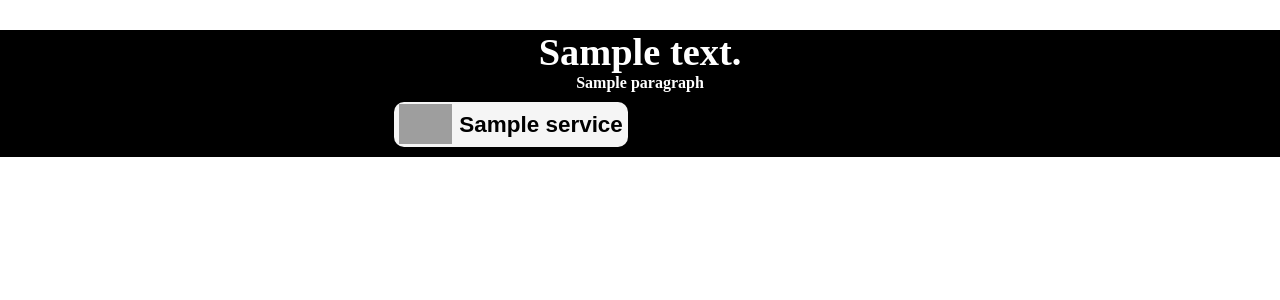
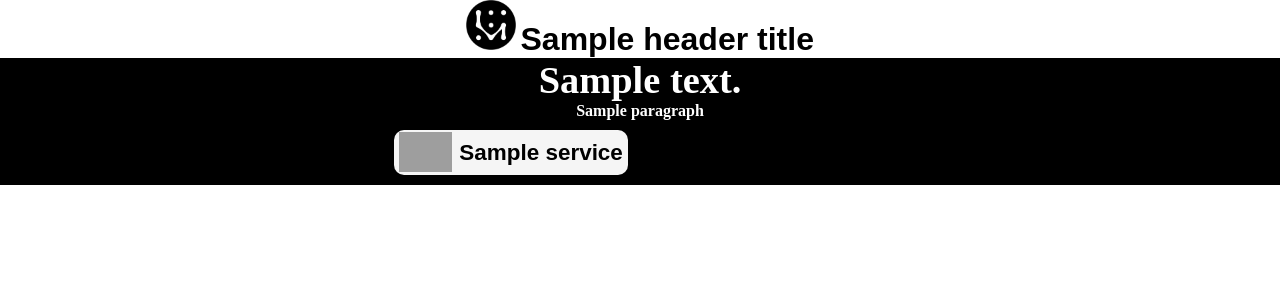
Before and after one commit to JavierOramas/PNServer, a Flask app: template templates/server_up.html in a window 1280 px wide. Shown: the top 300 px of the page. Run offline with Flask 2, Linux system fonts and the light colour scheme; the template is opened without the code that fills it: most values are stand-ins (such as "Sample title", 1, 10 or a date in 2020); grey boxes are pictures that could not be loaded.

Commit message:
header logo and title added

```diff
--- a/main.py
+++ b/main.py
@@ -1,6 +1,7 @@
 from flask import Flask, render_template
 from os import path,walk
-from scripts.get_ip import get_ip
+# from scripts.get_ip import get_ip
+from get_ip import get_ip
 
 app = Flask(__name__)
 
@@ -12,7 +13,7 @@ def get_services():
             services.append((i[:i.find('.')],path.join(cp,i)))
     return services
 def debug():
-    return render_template('server_up.html',title='Debug', content='Server is Up!', paragraph='The Server is Up and running ('+get_ip()+'), if you expected someting diferent than this erase cache in your web browser', services=get_services())
+    return render_template('server_up.html',title='Debug', content='Server is Up!', paragraph='The Server is Up and running ('+get_ip()+'), if you expected someting diferent than this erase cache in your web browser', services=get_services(), header_title='Prime Networks Server')
 
 @app.route('/')
 def root():
--- a/static/css/style.css
+++ b/static/css/style.css
@@ -9,7 +9,6 @@
 }
 
 .content{
-    margin-top: 30px;
     background-color: black;
     color: white;
     font-size: larger;
@@ -59,3 +58,31 @@
     width: 40%;
     align-items: center;
 }
+
+header{
+    height: max-content;
+    display: inline-flex;
+    align-items: center;
+    width: 100%;
+    margin: auto;
+}
+
+.page-title{
+    width: max-content;
+    margin: auto;
+    display: inline-flex;
+    align-items: center;
+}
+
+.logo-debug{
+    height: 50px;
+    width: 50px;
+    /* margin: 3px; */
+}
+
+.header-title{
+    height: fit-content;
+    width: auto;
+    align-items: center;
+    font-family: Arial, Helvetica, sans-serif;
+}
--- a/templates/index.html
+++ b/templates/index.html
@@ -11,7 +11,6 @@
 <body>
     <header>
         {% block header %}
-
         {% endblock header %}
   </header>
 
--- a/templates/server_up.html
+++ b/templates/server_up.html
@@ -1,4 +1,11 @@
 {% extends "index.html" %}
+
+{% block header %}
+  <div class="center header-title">
+    <img src={{ url_for('static', filename='img/logo.png' )  }} class="logo-debug center" alt="">
+    <h1 class="page-title center-text">{{header_title}}</h1>
+  </div>
+{% endblock header %}
 
 {% block body %}
   <h1 class="center-text">{{ content }}</h1>
```
Also changed, not shown: get_ip.py (renamed from scripts/get_ip.py), static/img/logo.png (added).
